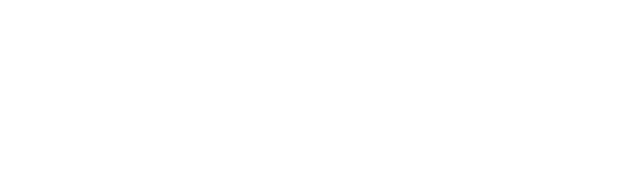
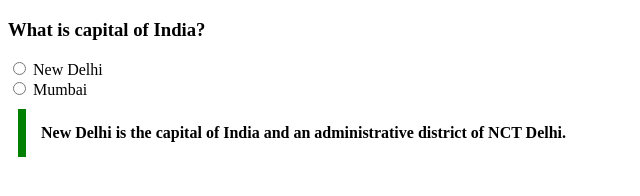
Before and after one commit to acciojob/trivia-NikkiDandge, a website: page main.html in a window 1280 px wide. Shown: the whole page, without its empty margins (0-640 px from the left). Drawn offline with Linux system fonts and the light colour scheme.

Commit message:
final commit

```diff
--- a/main.html
+++ b/main.html
@@ -9,8 +9,18 @@
 <body>
 	<!-- the entire body must be written by student -->
     <script type="text/javascript" src="./script.js">
+
 </script>
-
+<div>
+	<h3>What is capital of India?</h3>
+	<form action="">
+		<input type="radio">
+		<label for="State">New Delhi</label><br>
+		<input type="radio">
+		<label for="State">Mumbai</label>
+	</form>
+	<blockquote class="text">New Delhi is the capital of India and an administrative district of NCT Delhi.</blockquote>
+</div>
 </body>
 
 </html>
--- a/styles.css
+++ b/styles.css
@@ -1,2 +1,9 @@
-
+.text{
+    max-width: 600px;
+    margin: 10px;
+    padding: 15px;
+    border-left: 8px solid green;
+    background-color: f8fffe;
+    font-weight: bold;
+}
 /* Your CSS Code here. */
```
